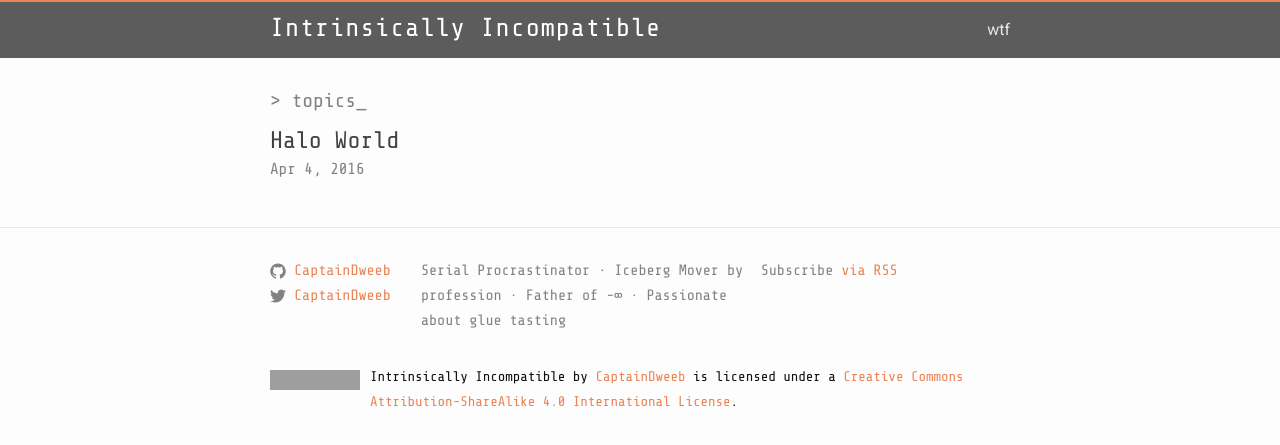
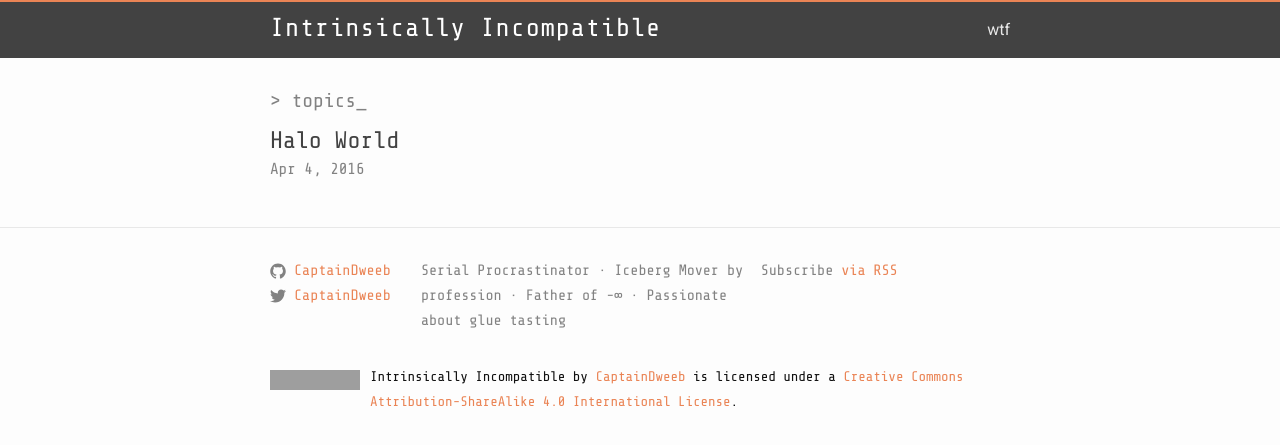
Before and after one commit to captaindweeb/captaindweeb.github.io, a Jekyll site: the page built from index.html, in a window 1280 px wide. Shown: the top 445 px of the page. Built offline with Jekyll 4.4.1, drawn with Linux system fonts in a browser that asks for light colours; grey boxes are pictures that could not be loaded.

Commit message:
Change site header color

```diff
--- a/_sass/_layout.scss
+++ b/_sass/_layout.scss
@@ -2,7 +2,7 @@
  * Site header
  */
 .site-header {
-    background: lighten($grey-color-dark, 10%);
+    background: $grey-color-dark;
     border-top: 2px solid $brand-color;
     min-height: 56px;
 
```
